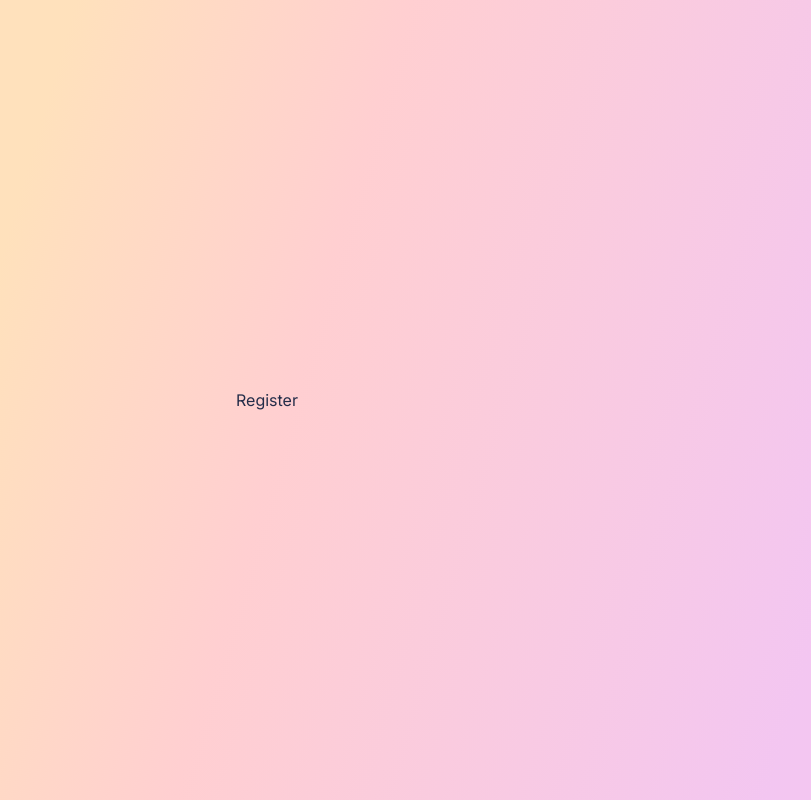
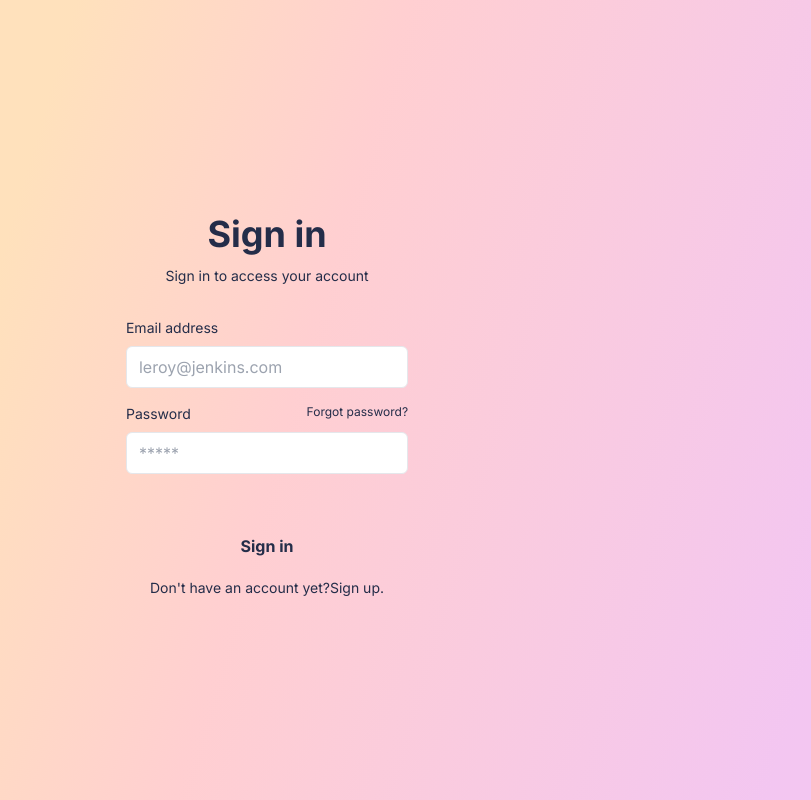
Before and after one commit to saidamoussahif/Plateforme-Namx---HUV-VEHICULES-FrontEnd, a React (Create React App) app in the folder frontend/: page /register in a window 1280 px wide. Shown: the whole page, without its empty margins (373-1184 px from the left). Built offline with nearby package versions, Linux system fonts and the light colour scheme.

Commit message:
feat: :1234:  add Tailwind & Formik

```diff
--- a/frontend/package.json
+++ b/frontend/package.json
@@ -14,6 +14,7 @@
     "@testing-library/user-event": "^13.2.1",
     "apexcharts": "^3.35.0",
     "axios": "^1.2.0",
+    "formik": "^2.2.9",
     "framer-motion": "^6.2.9",
     "node-modules": "^1.0.1",
     "react": "^18.0.0",
@@ -22,7 +23,8 @@
     "react-dom": "^18.0.0",
     "react-router-dom": "^6.4.2",
     "react-scripts": "5.0.0",
-    "web-vitals": "^2.1.0"
+    "web-vitals": "^2.1.0",
+    "yup": "^0.32.11"
   },
   "scripts": {
     "start": "react-scripts start",
--- /dev/null
+++ b/frontend/postcss.config.js
@@ -0,0 +1,6 @@
+module.exports = {
+  plugins: {
+    tailwindcss: {},
+    autoprefixer: {},
+  },
+}
--- a/frontend/src/App.js
+++ b/frontend/src/App.js
@@ -1,11 +1,11 @@
 import './App.css'
+import './index.css'
 import {Routes, Route } from 'react-router-dom';
 import Dashboard from './pages/Dashboard';
 import Cars from './components/Content/Cars/Cars';
 import ErrorNotFound from './pages/ErrorNotFound'
 import Login from './pages/Login';
 import Register from './pages/Register';
-import Index from './pages/Index';
 import Orders from './components/Content/Orders/Orders';
 import Types from './components/Content/Types/Types';
 import Users from './components/Content/Users/Users';
--- /dev/null
+++ b/frontend/src/index.css
@@ -0,0 +1,3 @@
+@tailwind base;
+@tailwind components;
+@tailwind utilities;
--- a/frontend/src/pages/ErrorNotFound.jsx
+++ b/frontend/src/pages/ErrorNotFound.jsx
@@ -2,8 +2,18 @@ import React from 'react'
 
 function ErrorNotFound() {
   return (
-    <div><div className="bg" style={{ backgroundImage: 'url(https://images.unsplash.com/photo-1578328819058-b69f3a3b0f6b?ixlib=rb-4.0.3&ixid=MnwxMjA3fDB8MHxwaG90by1wYWdlfHx8fGVufDB8fHx8&auto=format&fit=crop&w=1674&q=80)'}}></div>
-    <h1 className="title">404</h1></div>
+    <div><section className="flex items-center h-full sm:p-16 dark:bg-gray-900 dark:text-gray-100">
+    <div className="container flex flex-col items-center justify-center px-5 mx-auto my-8 space-y-8 text-center sm:max-w-md">
+      <svg xmlns="http://www.w3.org/2000/svg" viewBox="0 0 512 512" className="w-40 h-40 dark:text-gray-600">
+        <path fill="currentColor" d="M256,16C123.452,16,16,123.452,16,256S123.452,496,256,496,496,388.548,496,256,388.548,16,256,16ZM403.078,403.078a207.253,207.253,0,1,1,44.589-66.125A207.332,207.332,0,0,1,403.078,403.078Z"></path>
+        <rect width="176" height="32" x="168" y="320" fill="currentColor"></rect>
+        <polygon fill="currentColor" points="210.63 228.042 186.588 206.671 207.958 182.63 184.042 161.37 162.671 185.412 138.63 164.042 117.37 187.958 141.412 209.329 120.042 233.37 143.958 254.63 165.329 230.588 189.37 251.958 210.63 228.042"></polygon>
+        <polygon fill="currentColor" points="383.958 182.63 360.042 161.37 338.671 185.412 314.63 164.042 293.37 187.958 317.412 209.329 296.042 233.37 319.958 254.63 341.329 230.588 365.37 251.958 386.63 228.042 362.588 206.671 383.958 182.63"></polygon>
+      </svg>
+      <p className="text-3xl">Looks like our services are currently offline</p>
+      <a rel="noopener noreferrer" href="/dashboard" className="px-8 py-3 font-semibold rounded dark:bg-violet-400 dark:text-gray-900">Back to homepage</a>
+    </div>
+  </section></div>
   )
 }
 
--- a/frontend/src/pages/Register.jsx
+++ b/frontend/src/pages/Register.jsx
@@ -2,7 +2,35 @@ import React from 'react'
 
 function Register() {
   return (
-    <div>Register</div>
+    <div className="flex flex-col max-w-md p-6 rounded-md sm:p-10 dark:bg-gray-900 dark:text-gray-100">
+	<div className="mb-8 text-center">
+		<h1 className="my-3 text-4xl font-bold">Sign in</h1>
+		<p className="text-sm dark:text-gray-400">Sign in to access your account</p>
+	</div>
+	<form novalidate="" action="" className="space-y-12 ng-untouched ng-pristine ng-valid">
+		<div className="space-y-4">
+			<div>
+				<label for="email" className="block mb-2 text-sm">Email address</label>
+				<input type="email" name="email" id="email" placeholder="leroy@jenkins.com" className="w-full px-3 py-2 border rounded-md dark:border-gray-700 dark:bg-gray-900 dark:text-gray-100" />
+			</div>
+			<div>
+				<div className="flex justify-between mb-2">
+					<label for="password" className="text-sm">Password</label>
+					<a rel="noopener noreferrer" href="#" className="text-xs hover:underline dark:text-gray-400">Forgot password?</a>
+				</div>
+				<input type="password" name="password" id="password" placeholder="*****" className="w-full px-3 py-2 border rounded-md dark:border-gray-700 dark:bg-gray-900 dark:text-gray-100" />
+			</div>
+		</div>
+		<div className="space-y-2">
+			<div>
+				<button type="button" className="w-full px-8 py-3 font-semibold rounded-md dark:bg-violet-400 dark:text-gray-900">Sign in</button>
+			</div>
+			<p className="px-6 text-sm text-center dark:text-gray-400">Don't have an account yet?
+				<a rel="noopener noreferrer" href="#" className="hover:underline dark:text-violet-400">Sign up</a>.
+			</p>
+		</div>
+	</form>
+</div>
   )
 }
 
--- /dev/null
+++ b/frontend/tailwind.config.js
@@ -0,0 +1,10 @@
+/** @type {import('tailwindcss').Config} */
+module.exports = {
+  content: [
+    "./src/**/*.{js,jsx,ts,tsx}",
+  ],
+  theme: {
+    extend: {},
+  },
+  plugins: [],
+}
```
Also changed, not shown: 2 other files (tests, documents, lock files or other folders).
